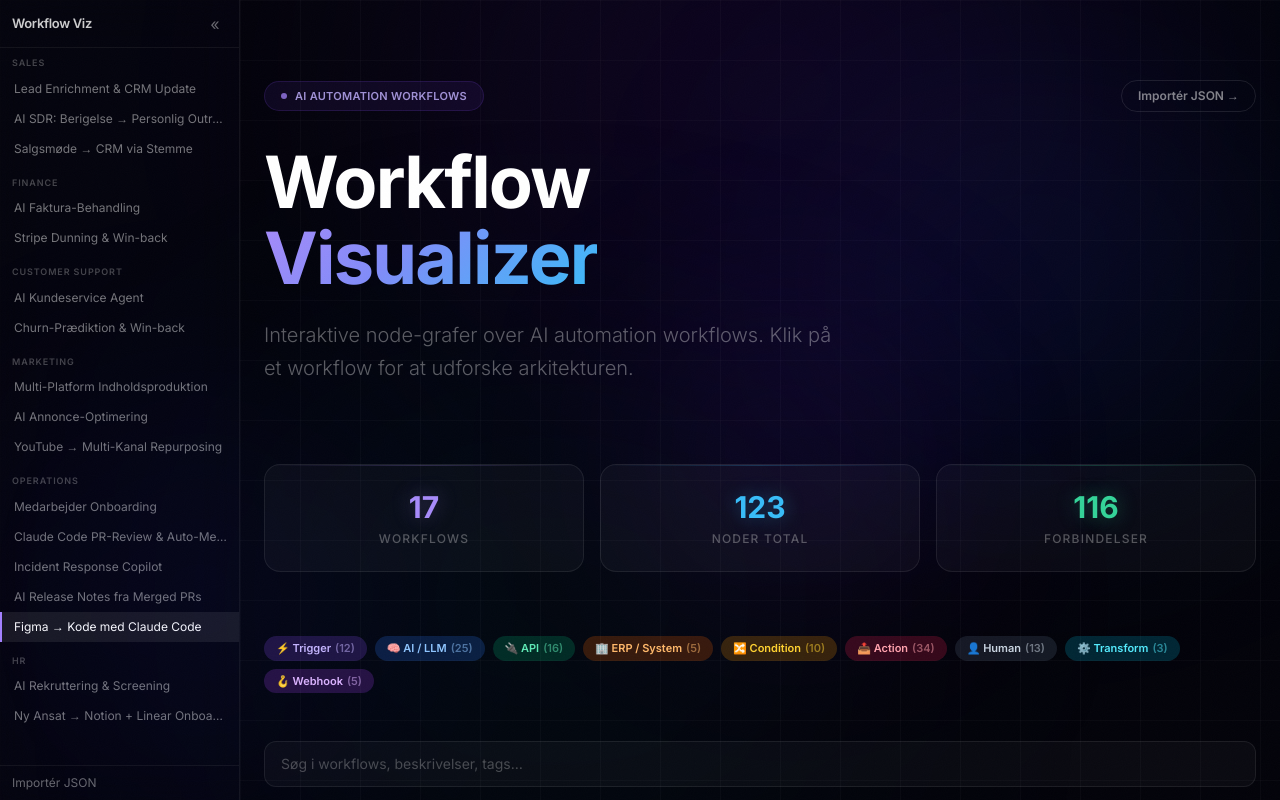
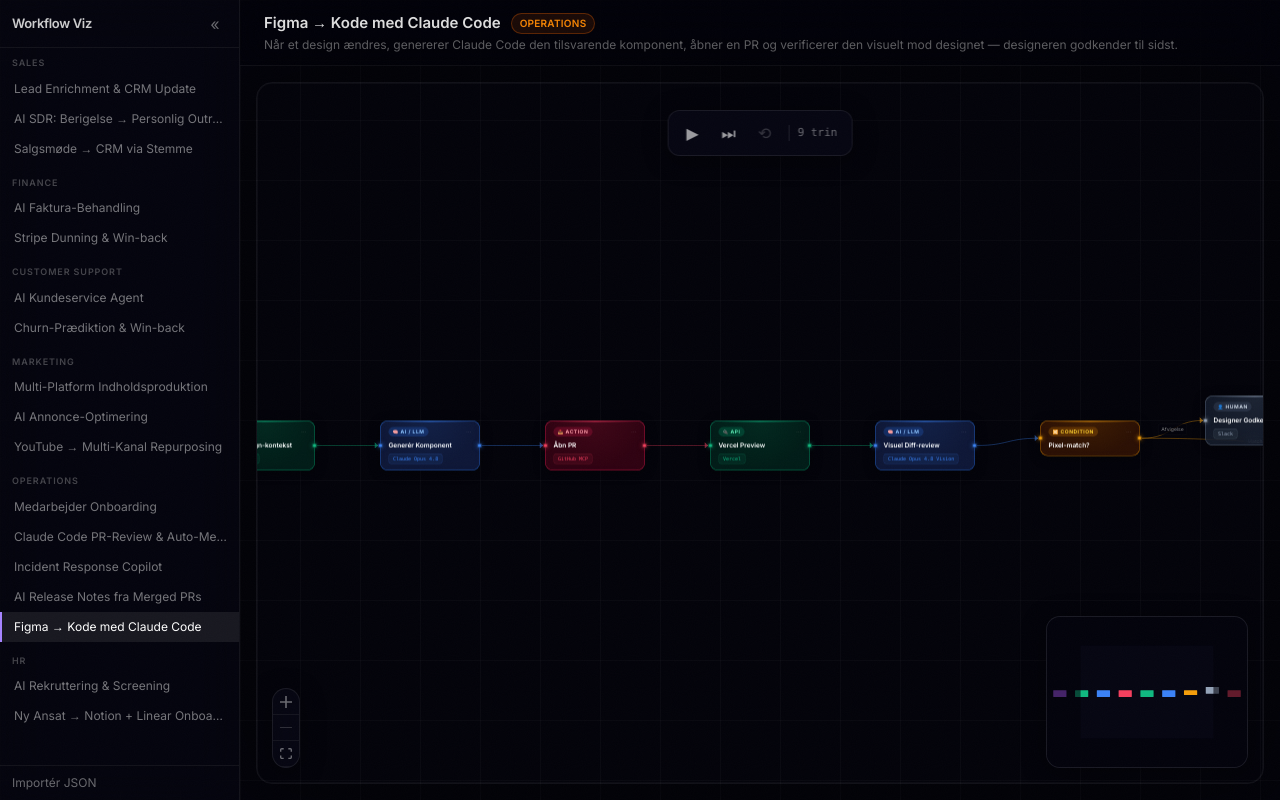
Before and after one commit to Landsvig1/workflow-viz, a Next.js app: page / in a window 1280 px wide. Built offline with nearby package versions, Linux system fonts and the light colour scheme.

Commit message:
refactor: land on featured workflow instead of dashboard

```diff
--- a/src/app/(app)/page.tsx
+++ b/src/app/(app)/page.tsx
@@ -1,110 +1,12 @@
-import Link from "next/link";
-import { workflows } from "@/data";
-import { LibraryBrowser } from "@/components/LibraryBrowser";
-import { NODE_CONFIG, NODE_TYPE_LABELS } from "@/lib/node-config";
-import { NodeType } from "@/types/workflow";
+import { getFeaturedWorkflow } from "@/data";
+import { WorkflowStage } from "@/components/WorkflowStage";
 
 export default function HomePage() {
-  const totalNodes = workflows.reduce((sum, w) => sum + w.nodes.length, 0);
-  const totalEdges = workflows.reduce((sum, w) => sum + w.edges.length, 0);
-
-  const allNodeTypes = workflows
-    .flatMap((w) => w.nodes)
-    .reduce(
-      (acc, node) => {
-        acc[node.data.type] = (acc[node.data.type] || 0) + 1;
-        return acc;
-      },
-      {} as Record<string, number>
-    );
+  const workflow = getFeaturedWorkflow();
 
   return (
-    <main className="min-h-screen bg-[#03030a] bg-grid">
-      {/* Ambient orbs */}
-      <div className="fixed inset-0 pointer-events-none overflow-hidden">
-        <div className="absolute -top-40 left-1/3 w-[700px] h-[500px] bg-violet-600/10 rounded-full blur-[140px]" />
-        <div className="absolute top-20 right-0 w-[500px] h-[400px] bg-blue-600/8 rounded-full blur-[120px]" />
-        <div className="absolute top-1/2 left-0 w-[400px] h-[400px] bg-indigo-600/6 rounded-full blur-[120px]" />
-        <div className="absolute bottom-0 right-1/3 w-[600px] h-[400px] bg-cyan-600/6 rounded-full blur-[140px]" />
-        <div className="absolute bottom-1/4 left-1/2 w-[300px] h-[300px] bg-purple-600/8 rounded-full blur-[100px]" />
-      </div>
-
-      <div className="relative max-w-6xl mx-auto px-6 py-20">
-        {/* Header */}
-        <div className="mb-20">
-          <div className="flex items-center justify-between gap-3 mb-8">
-            <div className="inline-flex items-center gap-2 text-[11px] font-semibold text-violet-300/80 bg-violet-500/8 border border-violet-500/15 rounded-full px-4 py-1.5 tracking-wide uppercase">
-              <span className="w-1.5 h-1.5 bg-violet-400 rounded-full animate-pulse" />
-              AI Automation Workflows
-            </div>
-            <Link
-              href="/import"
-              className="text-[12px] font-semibold text-white/50 hover:text-white border border-white/10 hover:border-white/25 rounded-full px-4 py-1.5 transition-colors"
-            >
-              Importér JSON →
-            </Link>
-          </div>
-
-          <h1 className="text-5xl md:text-7xl font-bold text-white mb-6 leading-[1.05] tracking-tight">
-            Workflow
-            <br />
-            <span className="gradient-text">Visualizer</span>
-          </h1>
-          <p className="text-white/35 text-xl max-w-xl leading-relaxed font-light">
-            Interaktive node-grafer over AI automation workflows. Klik på et
-            workflow for at udforske arkitekturen.
-          </p>
-        </div>
-
-        {/* Stats */}
-        <div className="grid grid-cols-3 gap-4 mb-16">
-          {[
-            { label: "Workflows", value: workflows.length, color: "#a78bfa" },
-            { label: "Noder total", value: totalNodes, color: "#38bdf8" },
-            { label: "Forbindelser", value: totalEdges, color: "#34d399" },
-          ].map((stat) => (
-            <div
-              key={stat.label}
-              className="stat-card relative bg-white/[0.03] border border-white/8 rounded-2xl px-6 py-6 text-center overflow-hidden transition-all duration-300"
-            >
-              <div
-                className="absolute inset-x-0 top-0 h-px opacity-60"
-                style={{ background: `linear-gradient(90deg, transparent, ${stat.color}60, transparent)` }}
-              />
-              <div
-                className="text-3xl font-bold mb-1.5"
-                style={{ color: stat.color, textShadow: `0 0 20px ${stat.color}60` }}
-              >
-                {stat.value}
-              </div>
-              <div className="text-xs text-white/30 uppercase tracking-widest font-medium">
-                {stat.label}
-              </div>
-            </div>
-          ))}
-        </div>
-
-        {/* Legend */}
-        <div className="flex flex-wrap gap-2 mb-12">
-          {(Object.keys(NODE_CONFIG) as NodeType[]).map((type) => {
-            const config = NODE_CONFIG[type];
-            const count = allNodeTypes[type] || 0;
-            if (count === 0) return null;
-            return (
-              <span
-                key={type}
-                className={`text-[11px] font-semibold px-3 py-1 rounded-full transition-opacity ${config.badge}`}
-              >
-                {config.icon} {NODE_TYPE_LABELS[type]}
-                <span className="opacity-50 ml-1">({count})</span>
-              </span>
-            );
-          })}
-        </div>
-
-        {/* Workflow library — search + filter */}
-        <LibraryBrowser workflows={workflows} />
-      </div>
-    </main>
+    <div className="h-full">
+      <WorkflowStage workflow={workflow} />
+    </div>
   );
 }
--- a/src/data/index.ts
+++ b/src/data/index.ts
@@ -58,3 +58,12 @@
 export function getWorkflow(id: string): Workflow | undefined {
   return workflows.find((w) => w.id === id);
 }
+
+/** The featured workflow shown on the landing page. */
+export function getFeaturedWorkflow(): Workflow {
+  const wf = getWorkflow(FEATURED_WORKFLOW_ID);
+  if (!wf) {
+    throw new Error(`Featured workflow "${FEATURED_WORKFLOW_ID}" not found`);
+  }
+  return wf;
+}
```
Also changed, not shown: 1 other file (tests, documents, lock files or other folders).
